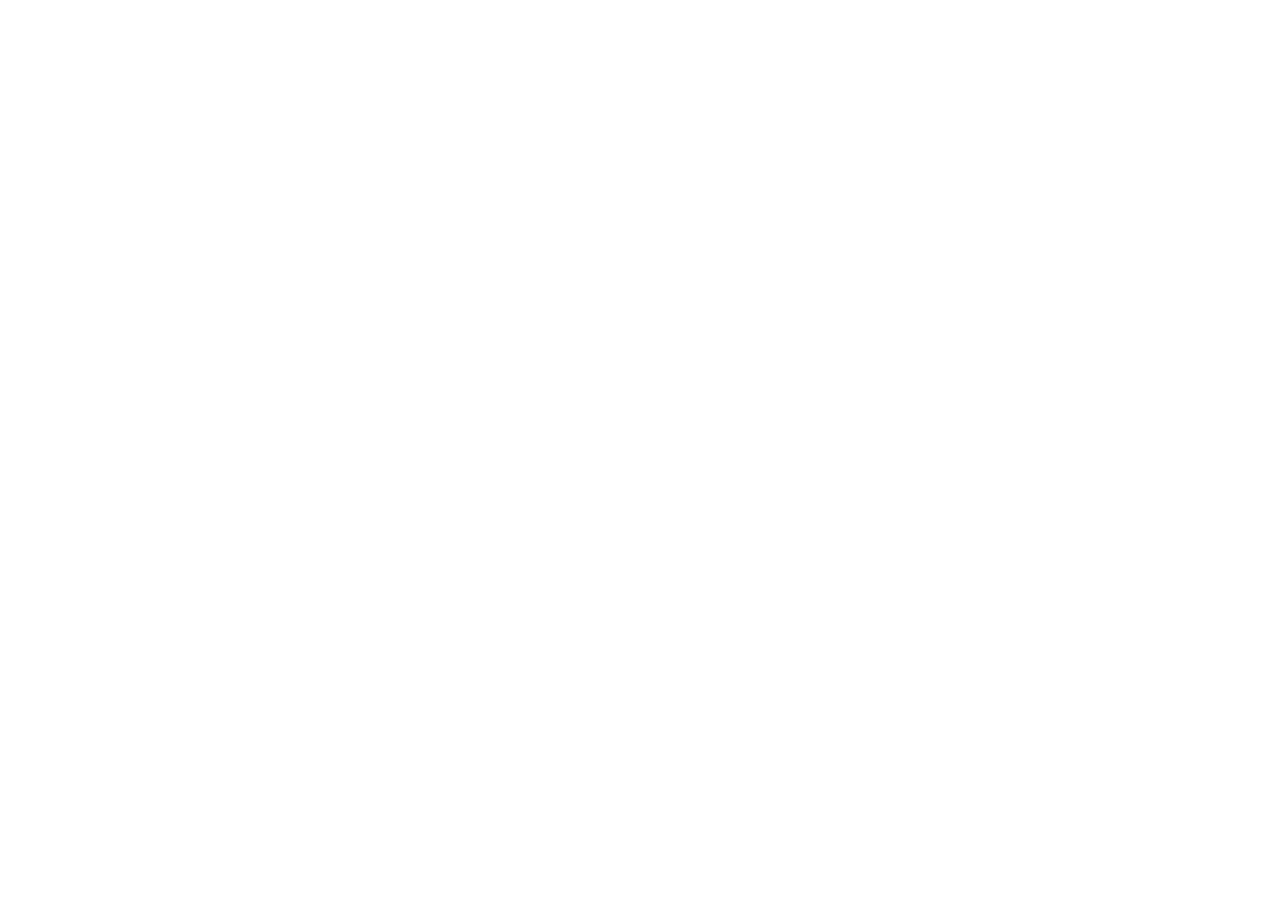
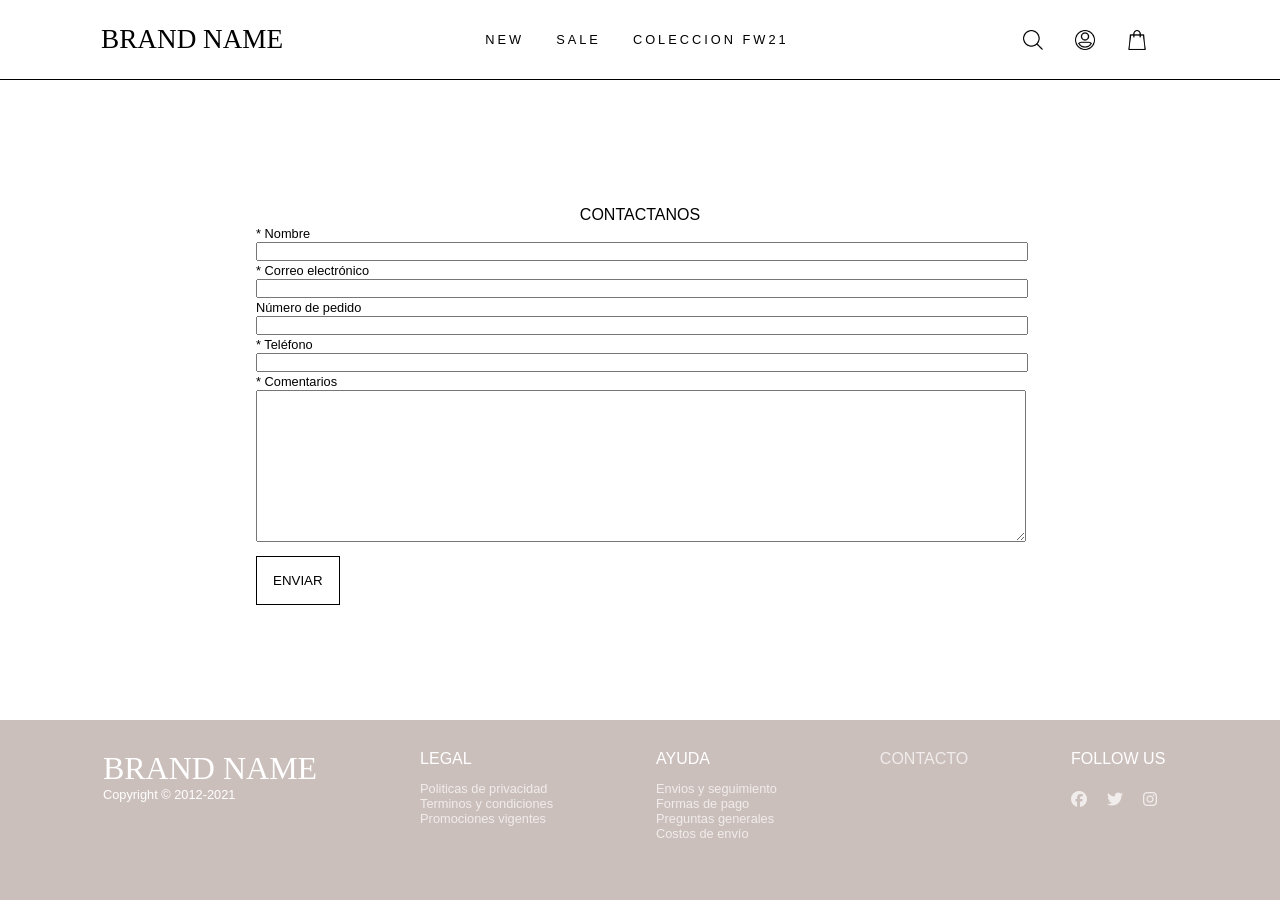
Before and after one commit to solguatelli/fashion_ecommerce, a plain HTML site: page contacto.html in a window 1280 px wide. Before the commit the page ends 800 px from the top, so only its background shows below. Drawn offline with Linux system fonts and the light colour scheme; a web font is replaced by a local one.

Commit message:
Added Contact Page

```diff
--- a/categoria.html
+++ b/categoria.html
@@ -0,0 +1,92 @@
+<!DOCTYPE html>
+<html lang="en">
+  <head>
+    <meta charset="UTF-8" />
+    <meta http-equiv="X-UA-Compatible" content="IE=edge" />
+    <meta name="viewport" content="width=device-width, initial-scale=1.0" />
+    <link rel="stylesheet" href="https://use.typekit.net/naz1kfh.css" />
+    <script
+      src="https://kit.fontawesome.com/fc02d34a9d.js"
+      crossorigin="anonymous"
+    ></script>
+    <link rel="stylesheet" href="./resources/css/style.css" />
+    <title>Brand Name | Coleccion: Categoria</title>
+  </head>
+  <body>
+    <div class="container">
+      <nav id="navbar">
+        <a href="#" class="nav_brand">BRAND NAME</a>
+        <ul class="nav_menu">
+          <li class="nav_item"><a href="#">NEW</a></li>
+          <li class="nav_item"><a href="#">SALE</a></li>
+          <li class="nav_item"><a href="#">COLECCION FW21</a></li>
+        </ul>
+        <ul class="nav_icons">
+          <li class="nav_icon">
+            <a href="#"
+              ><img src="./resources/img/search.png" alt="Search icon"
+            /></a>
+          </li>
+          <li class="nav_icon">
+            <a href="#"
+              ><img src="./resources/img/user.png" alt="User login icon"
+            /></a>
+          </li>
+          <li class="nav_icon">
+            <a href="#"
+              ><img
+                src="./resources/img/shopping-bag.png"
+                alt="Shopping cart icon"
+            /></a>
+          </li>
+        </ul>
+      </nav>
+    </div>
+
+
+
+    <footer id="footer">
+      <div class="brand_name">
+        <h3>BRAND NAME</h3>
+        <p>Copyright © 2012-2021</p>
+      </div>
+      <div class="footer_legal">
+        <p>LEGAL</p>
+        <ul class="legal_list">
+          <li class="legal_item"><a href="">Politicas de privacidad</a></li>
+          <li class="legal_item"><a href="">Terminos y condiciones</a></li>
+          <li class="legal_item"><a href="">Promociones vigentes</a></li>
+        </ul>
+      </div>
+
+      <div class="footer_help">
+        <p>AYUDA</p>
+        <ul class="help_list">
+          <li class="help_item"><a href="">Envios y seguimiento</a></li>
+          <li class="help_item"><a href="">Formas de pago</a></li>
+          <li class="help_item"><a href="">Preguntas generales</a></li>
+          <li class="help_item"><a href="">Costos de envío</a></li>
+        </ul>
+      </div>
+      <div class="footer_contact">
+        <p><a href="">CONTACTO</a></p>
+        <ul class="contact_list"></ul>
+      </div>
+
+      <div class="footer_socials">
+        <p>FOLLOW US</p>
+        <ul class="social_list">
+          <li class="social_item">
+            <a href=""><i class="fab fa-facebook"></i> </a>
+          </li>
+          <li class="social_item">
+            <a href=""><i class="fab fa-twitter"></i> </a>
+          </li>
+          <li class="social_item">
+            <a href=""><i class="fab fa-instagram"></i> </a>
+          </li>
+        </ul>
+      </div>
+    </footer>
+  </body>
+</html>
--- a/contacto.html
+++ b/contacto.html
@@ -0,0 +1,123 @@
+<!DOCTYPE html>
+<html lang="en">
+  <head>
+    <meta charset="UTF-8" />
+    <meta http-equiv="X-UA-Compatible" content="IE=edge" />
+    <meta name="viewport" content="width=device-width, initial-scale=1.0" />
+    <link rel="stylesheet" href="https://use.typekit.net/naz1kfh.css" />
+    <script
+      src="https://kit.fontawesome.com/fc02d34a9d.js"
+      crossorigin="anonymous"
+    ></script>
+    <link rel="stylesheet" href="./resources/css/style.css" />
+    <title>Brand Name | Contacto</title>
+  </head>
+  <body>
+    <div class="container">
+      <nav id="navbar">
+        <a href="#" class="nav_brand">BRAND NAME</a>
+        <ul class="nav_menu">
+          <li class="nav_item"><a href="#">NEW</a></li>
+          <li class="nav_item"><a href="#">SALE</a></li>
+          <li class="nav_item"><a href="#">COLECCION FW21</a></li>
+        </ul>
+        <ul class="nav_icons">
+          <li class="nav_icon">
+            <a href="#"
+              ><img src="./resources/img/search.png" alt="Search icon"
+            /></a>
+          </li>
+          <li class="nav_icon">
+            <a href="#"
+              ><img src="./resources/img/user.png" alt="User login icon"
+            /></a>
+          </li>
+          <li class="nav_icon">
+            <a href="#"
+              ><img
+                src="./resources/img/shopping-bag.png"
+                alt="Shopping cart icon"
+            /></a>
+          </li>
+        </ul>
+      </nav>
+    </div>
+
+    <section id="contact">
+
+        <div class="contact_title">CONTACTANOS</div>
+
+      <div class="contact_form">
+        <form action="" method="POST">
+          <label for="user_name">* Nombre</label>
+          <input type="text" name="user_name" id="user_name" required />
+          <label for="user_email">* Correo electrónico</label>
+          <input type="email" name="user_email" id="user_email" required />
+          <label for="user_ordernum">Número de pedido</label>
+          <input type="text" name="user_ordernum" id="user_ordernum" />
+          <label for="user_mobilenumber">* Teléfono</label>
+          <input
+            type="tel"
+            name="user_mobilenumber"
+            id="user_mobilenumber"
+            required
+          />
+          <label for="user_comment">* Comentarios</label>
+          <textarea
+            name="user_comment"
+            id="user_comment"
+            cols="30"
+            rows="10"
+            required
+          >
+          </textarea>
+          <button type="submit">ENVIAR</button>
+        </form>
+      </div>
+    </section>
+
+    <footer id="footer">
+      <div class="brand_name">
+        <h3>BRAND NAME</h3>
+        <p>Copyright © 2012-2021</p>
+      </div>
+      <div class="footer_legal">
+        <p>LEGAL</p>
+        <ul class="legal_list">
+          <li class="legal_item"><a href="">Politicas de privacidad</a></li>
+          <li class="legal_item"><a href="">Terminos y condiciones</a></li>
+          <li class="legal_item"><a href="">Promociones vigentes</a></li>
+        </ul>
+      </div>
+
+      <div class="footer_help">
+        <p>AYUDA</p>
+        <ul class="help_list">
+          <li class="help_item"><a href="">Envios y seguimiento</a></li>
+          <li class="help_item"><a href="">Formas de pago</a></li>
+          <li class="help_item"><a href="">Preguntas generales</a></li>
+          <li class="help_item"><a href="">Costos de envío</a></li>
+        </ul>
+      </div>
+      <div class="footer_contact">
+        <p><a href="">CONTACTO</a></p>
+        <ul class="contact_list"></ul>
+      </div>
+
+      <div class="footer_socials">
+        <p>FOLLOW US</p>
+        <ul class="social_list">
+          <li class="social_item">
+            <a href=""><i class="fab fa-facebook"></i> </a>
+          </li>
+          <li class="social_item">
+            <a href=""><i class="fab fa-twitter"></i> </a>
+          </li>
+          <li class="social_item">
+            <a href=""><i class="fab fa-instagram"></i> </a>
+          </li>
+        </ul>
+      </div>
+    </footer>
+  </body>
+</html>
--- a/resources/css/style.css
+++ b/resources/css/style.css
@@ -235,7 +235,6 @@ h1,h2,h3 {
     font-weight: 300;
 }
 
-
 .newsletter_info {
     text-align: center;
 }
@@ -317,7 +316,54 @@ h1,h2,h3 {
     font-size: 1rem;
 }
 
+/* Style for Contact.html */
 
+/**** CONTACT FORM ****/
+
+#contact {
+    height: 90vh;
+    width: 100%;
+    display: flex;
+    flex-direction: column;
+    align-items: center;
+    justify-content: center;
+}
+
+.contact_title {
+    margin-top: 90px;
+}
+
+.contact_form {
+    display: flex;
+    flex-direction: column;
+    width: 60%;
+}
+
+
+
+#contact input,#contact textarea {
+    display: inline-block;
+    width: 100%;
+}
+
+#contact label {
+    font-size: 0.8rem;
+    font-weight: 300;
+}
+
+#contact button {
+    border: 1px solid #000;
+    margin-top: 10px;
+    cursor: pointer;
+    padding: 1rem;
+    background: none;
+    transition: color 0.2s, background-color 0.2s;
+}
+
+#contact button:hover {
+    background-color: #000;
+    color: #fff;
+}
 
 /* BANNER COLOR PALETTE */
 
```
Also changed, not shown: index.html (+0 -4 lines), producto.html (+94 -0 lines).
